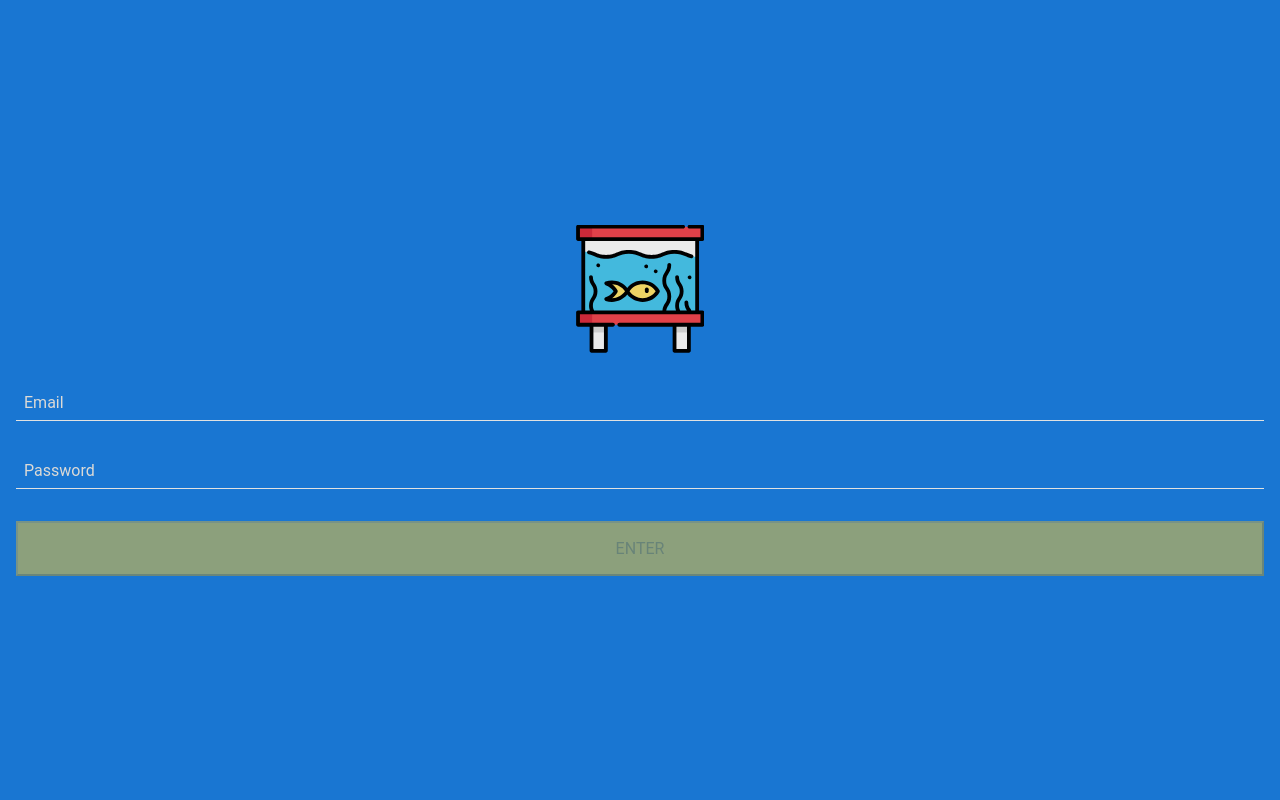
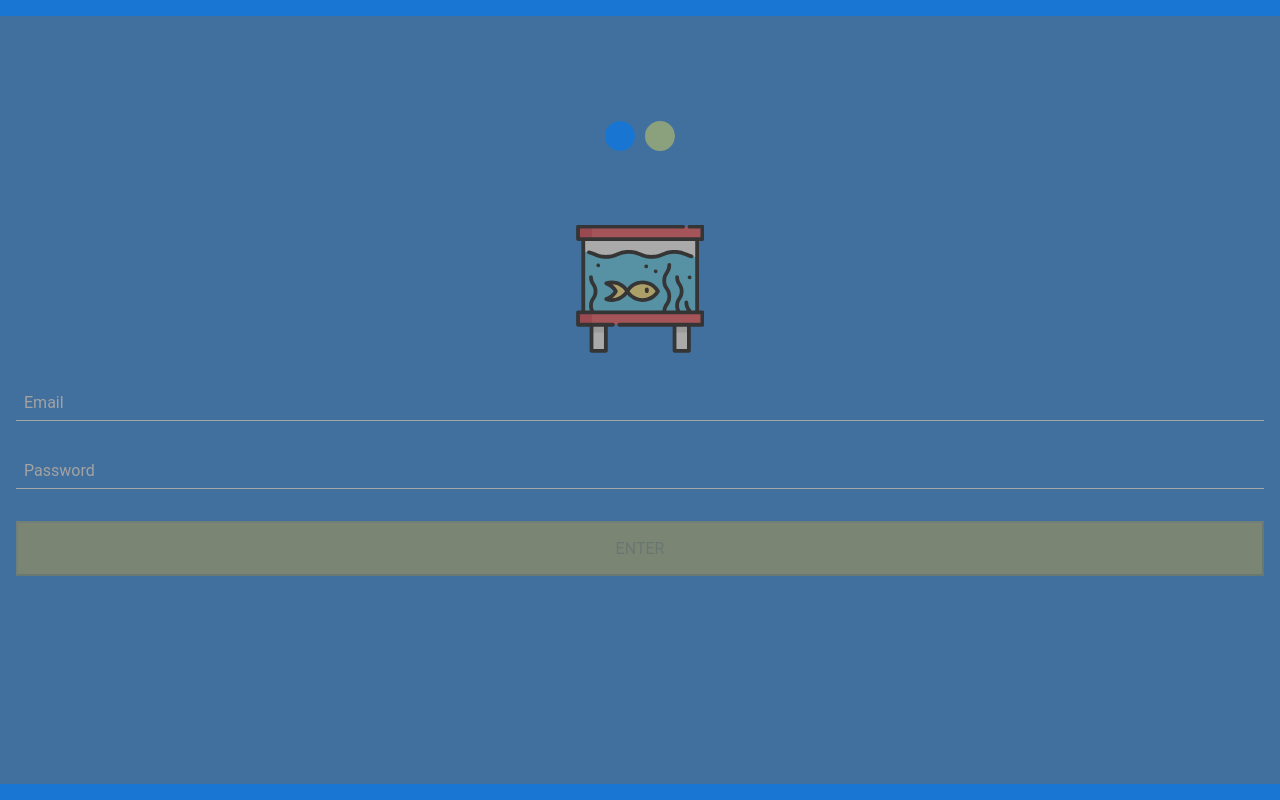
Before and after one commit to sergivillar/aquarium, a React (Create React App) app in the folder packages/client/: page / in a window 1280 px wide. Built offline with nearby package versions, Linux system fonts and the light colour scheme; the HTML template or start-up script is replaced by a standard one.

Commit message:
doing loading

```diff
--- a/packages/client/src/components/Login.tsx
+++ b/packages/client/src/components/Login.tsx
@@ -1,6 +1,7 @@
 import React, {useState} from 'react';
 import styled from 'styled-components/macro';
 import icon from '../assets/icons/fish-tank.svg';
+import Spinner from './Spinner';
 // import api from '../api';
 
 const LoginContainer = styled.div`
@@ -120,6 +121,7 @@ const Login = () => {
 
     return (
         <LoginContainer>
+            <Spinner />
             <Logo src={icon} />
             <InputContainer>
                 <Input value={email} type="text" onChange={onChangeEmail} placeholder="Email" />
--- /dev/null
+++ b/packages/client/src/components/Spinner.tsx
@@ -0,0 +1,66 @@
+import React from 'react';
+import styled, {keyframes} from 'styled-components/macro';
+
+const rotate = keyframes`
+    100% { transform: rotate(360deg) }
+`;
+
+const bounce = keyframes`
+    0%, 100% {
+        transform: scale(0.0);
+    }
+    50% {
+        transform: scale(1.0);
+    }
+`;
+
+const Container = styled.div`
+    position: fixed;
+    top: 0;
+    right: 0;
+    bottom: 0;
+    left: 0;
+    z-index: 5;
+    background-color: #6a6a6a;
+    opacity: 0.5;
+`;
+
+const SpinnerContainer = styled.div`
+    margin: 100px auto;
+    width: 100px;
+    height: 100px;
+    position: relative;
+    text-align: center;
+
+    animation: ${rotate} 2s infinite linear;
+`;
+
+const Dot = styled.div`
+    width: 60%;
+    height: 60%;
+    display: inline-block;
+    position: absolute;
+    top: 0;
+    background-color: #1976d2;
+    border-radius: 100%;
+
+    animation: ${bounce} 2s infinite ease-in-out;
+`;
+
+const SecondDot = styled(Dot)`
+    top: auto;
+    bottom: 0;
+    animation-delay: -1s;
+    background-color: #ffca28;
+`;
+
+const Spinner = () => (
+    <Container>
+        <SpinnerContainer>
+            <Dot />
+            <SecondDot />
+        </SpinnerContainer>
+    </Container>
+);
+
+export default Spinner;
```
Also changed, not shown: packages/client/src/components/Portal.tsx (added, +31 -0 lines).
